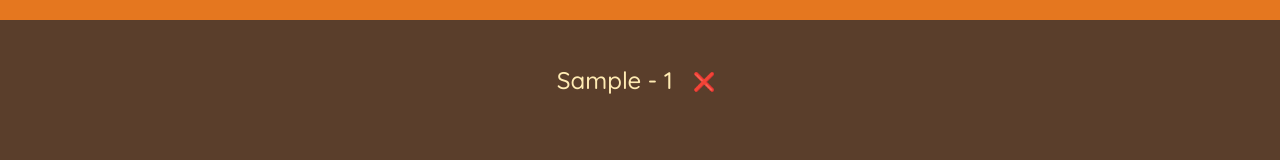
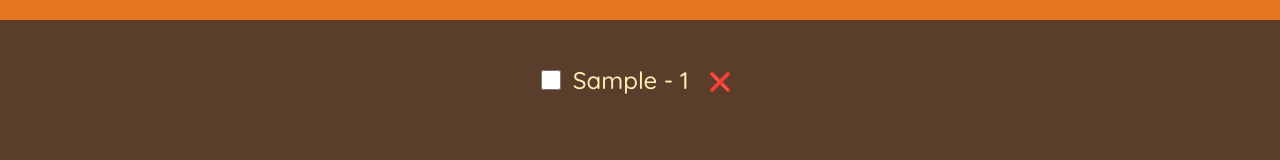
Before and after one commit to peaceGloriole/Udemy, a React (Vite) app in the folder travel-list/: page / in a window 1280 px wide. Both pictures are taken after typing "Sample" into the empty fields and a click on the button "ADD". Shown: the part 257-417 px from the top of the page. Built offline with nearby package versions, Linux system fonts and the light colour scheme.

Commit message:
quick fix local component packed

```diff
--- a/travel-list/src/App.jsx
+++ b/travel-list/src/App.jsx
@@ -94,10 +94,17 @@ function PackingList({ items, onDeleteItem }) {
 }
 
 function Item({ item, deleteItem }) {
+  const [check, isCheck] = useState(item.packed);
+
+  const handleCheck = () => {
+    isCheck(!check);
+  };
   //receive the props and use it in onClick event. For delete it needs to be () => otherwise it execute immediately
   return (
     <li>
-      <span style={item.packed ? { textDecoration: `line-through` } : {}}>
+      <input type="checkbox" value={check} onClick={handleCheck} />
+      <span style={check ? { textDecoration: `line-through` } : {}}>
+        {/* quick fix for the packed visibility in the component with local state */}
         {item.description} - {item.quantity}
       </span>
       <button onClick={() => deleteItem(item.id)}>❌</button>
```
